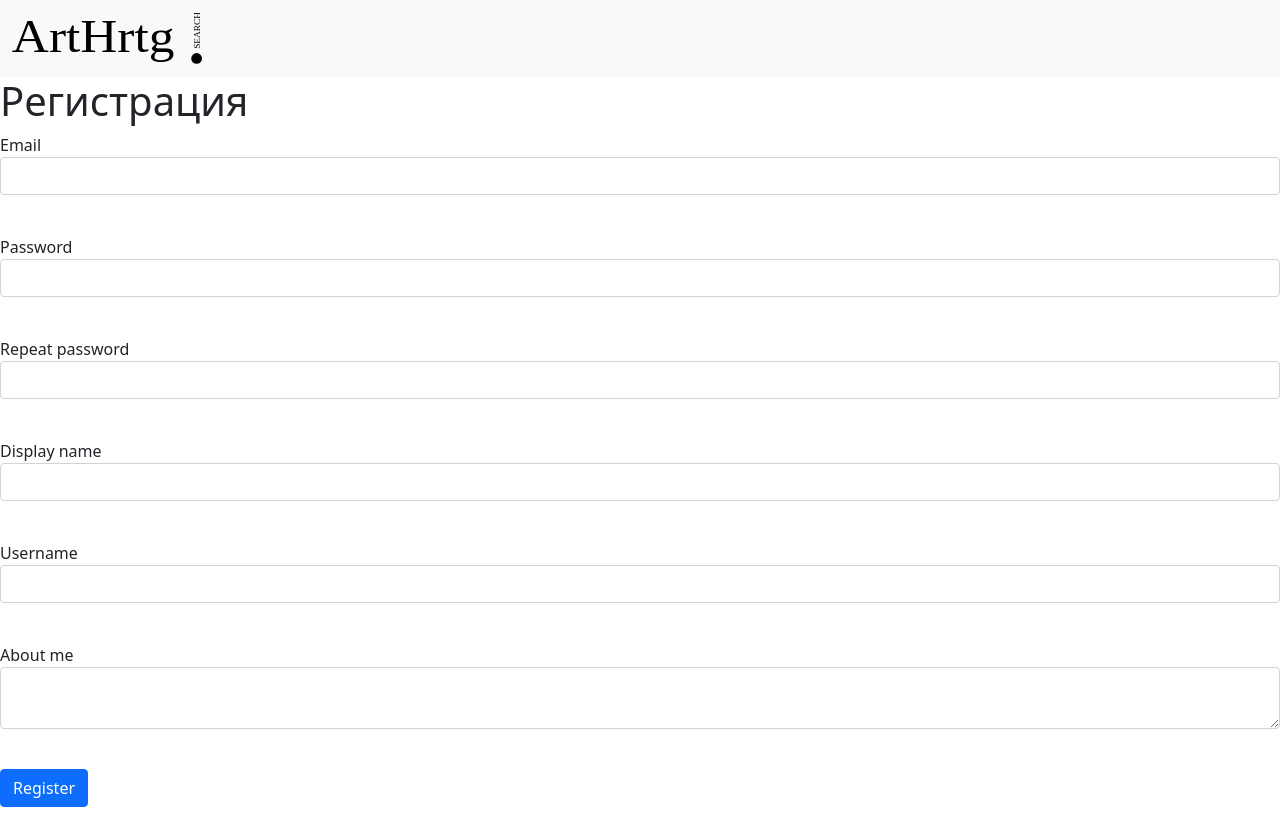
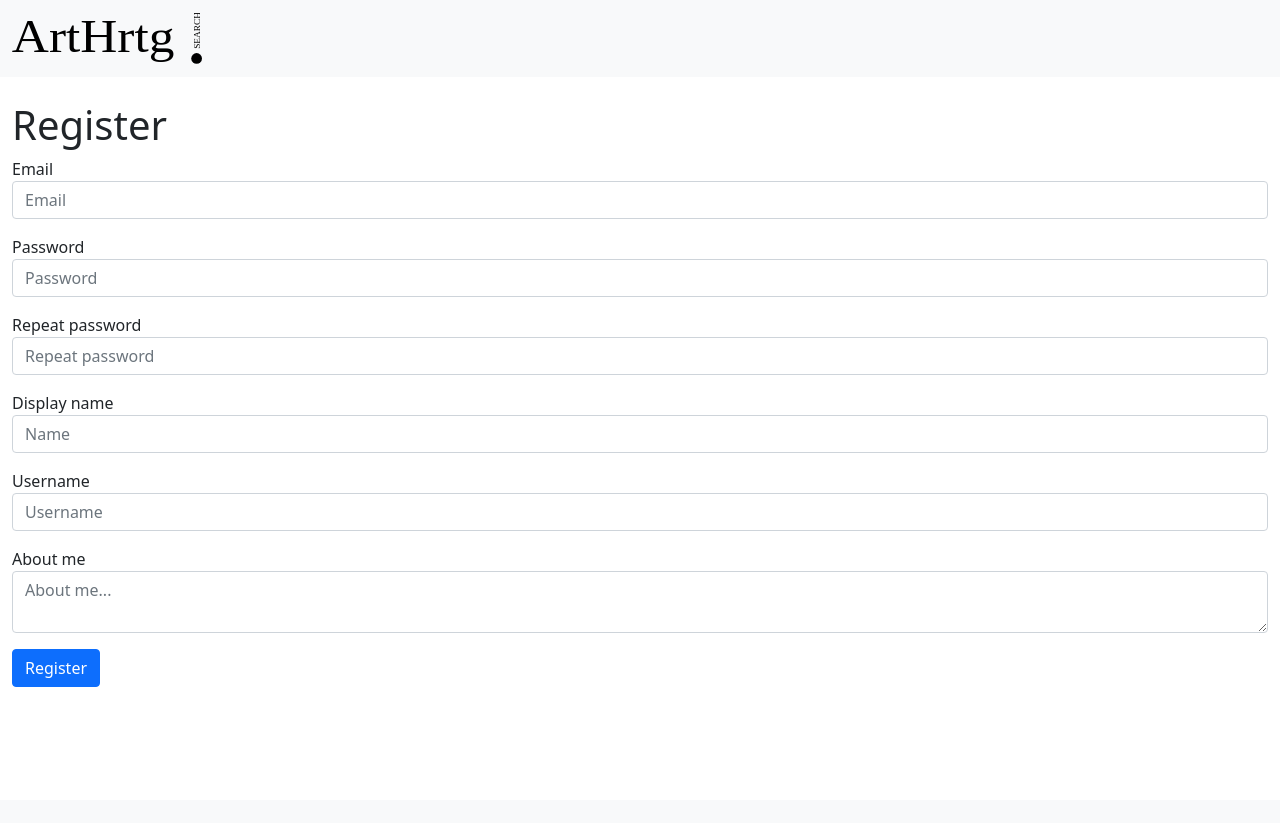
Before and after one commit to alexamarki/artHeritage, a Flask app: page /register in a window 1280 px wide. After the commit the page ends 687 px from the top, so only its background shows below. Run offline with Flask 3, Linux system fonts and the light colour scheme.

Commit message:
Login + registration + pages

```diff
--- a/main.py
+++ b/main.py
@@ -2,7 +2,7 @@ from flask import Flask, render_template, redirect
 from flask_wtf import FlaskForm
 from wtforms import StringField, SubmitField, EmailField, PasswordField, BooleanField
 from wtforms.validators import DataRequired
-from flask_login import LoginManager, login_user
+from flask_login import LoginManager, login_user, current_user, logout_user, login_required
 from api_request import basic_request, configurated_request, info_get
 import data.db_session as db_session
 from data.users import Users
@@ -67,6 +67,7 @@ login_manager.init_app(app)
 def load_user(user_id):
     db_sess = db_session.create_session()
     return db_sess.query(Users).get(user_id)
+
 
 # </handler>
 
@@ -181,43 +182,40 @@ def logreg():
 
 @app.route('/register', methods=['GET', 'POST'])
 def reqister():
-    form = RegisterForm()
-    if form.validate_on_submit():
-        if form.password.data != form.password_repeat.data:
-            return render_template('register.html', title='Регистрация',
-                                   form=form,
-                                   message="Пароли не совпадают")
+    reg_form = RegisterForm()
+    if reg_form.validate_on_submit():
+        if reg_form.password.data != reg_form.password_repeat.data:
+            return render_template('register.html', form=reg_form,
+                                   message="Mismatching passwords")
         db_sess = db_session.create_session()
-        if db_sess.query(Users).filter(Users.login == form.login.data).first():
-            return render_template('register.html', title='Регистрация',
-                                   form=form,
-                                   message="Такой пользователь уже есть")
+        if db_sess.query(Users).filter(Users.login == reg_form.login.data).first():
+            return render_template('register.html', form=reg_form,
+                                   message="A user with this login already exists")
         user = Users(
-            name=form.name.data,
-            username=form.username.data,
-            login=form.login.data,
-            about=form.about.data
+            name=reg_form.name.data,
+            username=reg_form.username.data,
+            login=reg_form.login.data,
+            about=reg_form.about.data
         )
-        user.set_password(form.password.data)
+        user.set_password(reg_form.password.data)
         db_sess.add(user)
         db_sess.commit()
         return redirect('/login')
-    return render_template('register.html', title='Регистрация', form=form)
+    return render_template('register.html', form=reg_form)
 
 
 @app.route('/login', methods=['GET', 'POST'])
 def login():
-    form = LoginForm()
-    if form.validate_on_submit():
+    log_form = LoginForm()
+    if log_form.validate_on_submit():
         db_sess = db_session.create_session()
-        user = db_sess.query(Users).filter(Users.login == form.login.data).first()
-        if user and user.check_password(form.password.data):
-            login_user(user, remember=form.remember_me.data)
+        user = db_sess.query(Users).filter(Users.login == log_form.login.data).first()
+        if user and user.check_password(log_form.password.data):
+            login_user(user, remember=log_form.remember_me.data)
             return redirect("/")
-        return render_template('login.html',
-                               message="Неправильный логин или пароль",
-                               form=form)
-    return render_template('login.html', title='Авторизация', form=form)
+        return render_template('login.html', message="Incorrect login or password",
+                               form=log_form)
+    return render_template('login.html', form=log_form)
 
 
 # ---- </auth>
@@ -225,6 +223,13 @@ def login():
 
 # -- <login> Login required
 # ---- <user> User's account and their own posts
+@app.route('/logout')
+@login_required
+def logout():
+    logout_user()
+    return redirect("/")
+
+
 @app.route('/me')
 def me():
     # check if logged in - if not, send to /register with info to redirect back to /me after registration
@@ -325,14 +330,3 @@ def myfeed_friend(page):
 
 if __name__ == '__main__':
     app.run(port=8080, host='127.0.0.1')
-
-# from data.users import Users
-# from data import db_session
-# db_session.global_init("db/user_info.db")
-# user = Users()
-# user.name = "Пользователь 1"
-# user.about = "биография пользователя 1"
-# user.login = "email@email.ru"
-# db_sess = db_session.create_session()
-# db_sess.add(user)
-# db_sess.commit()
--- a/templates/register.html
+++ b/templates/register.html
@@ -1,64 +1,37 @@
 {% extends "base.html" %}
 
 {% block content %}
-<h1>Регистрация</h1>
+<div class="container-fluid">
+    <br>
+    <h1>Register</h1>
     <form action="" method="post">
         {{ form.hidden_tag() }}
         <p>
             {{ form.login.label }}<br>
-        {{ form.login(class="form-control", type="email") }}<br>
-        {% for error in form.login.errors %}
-            <p class="alert alert-danger" role="alert">
-                {{ error }}
-            </p>
-        {% endfor %}
+            {{ form.login(class="form-control", type="email", placeholder="Email") }}
         </p>
         <p>
             {{ form.password.label }}<br>
-        {{ form.password(class="form-control", type="password") }}<br>
-        {% for error in form.password.errors %}
-            <p class="alert alert-danger" role="alert">
-                {{ error }}
-            </p>
-        {% endfor %}
+            {{ form.password(class="form-control", type="password", placeholder="Password") }}
         </p>
         <p>
             {{ form.password_repeat.label }}<br>
-        {{ form.password_repeat(class="form-control", type="password") }}<br>
-        {% for error in form.password_repeat.errors %}
-            <p class="alert alert-danger" role="alert">
-                {{ error }}
-            </p>
-        {% endfor %}
+            {{ form.password_repeat(class="form-control", type="password", placeholder="Repeat password") }}
         </p>
         <p>
             {{ form.name.label }}<br>
-        {{ form.name(class="form-control") }}<br>
-        {% for error in form.name.errors %}
-            <p class="alert alert-danger" role="alert">
-                {{ error }}
-            </p>
-        {% endfor %}
+            {{ form.name(class="form-control", placeholder="Name") }}
         </p>
         <p>
             {{ form.username.label }}<br>
-        {{ form.username(class="form-control") }}<br>
-        {% for error in form.username.errors %}
-            <p class="alert alert-danger" role="alert">
-                {{ error }}
-            </p>
-        {% endfor %}
+            {{ form.username(class="form-control", placeholder="Username") }}
         </p>
         <p>
             {{ form.about.label }}<br>
-        {{ form.about(class="form-control") }}<br>
-        {% for error in form.about.errors %}
-            <p class="alert alert-danger" role="alert">
-                {{ error }}
-            </p>
-        {% endfor %}
+            {{ form.about(class="form-control", placeholder="About me...") }}
         </p>
         <p>{{ form.submit(type="submit", class="btn btn-primary") }}</p>
         {{message}}
     </form>
+</div>
 {% endblock %}
--- a/templates/search.html
+++ b/templates/search.html
@@ -1,8 +1,4 @@
-{% extends "base.html" %}
-
-{% block navbut %}
-<a href="/logreg" class="btn btn-outline-dark" type="submit">Log in/Register</a>
-{% endblock %}
+{% extends "base_with_profile_opt.html" %}
 
 {% block content %}
 <div class="container-fluid">
```
Also changed, not shown: templates/base_with_profile_opt.html (added, +10 -0 lines), templates/info.html (added, +8 -0 lines), templates/login.html (+6 -13 lines), templates/main.html (+1 -7 lines). Lines whose indentation alone changed are shown as unchanged.
